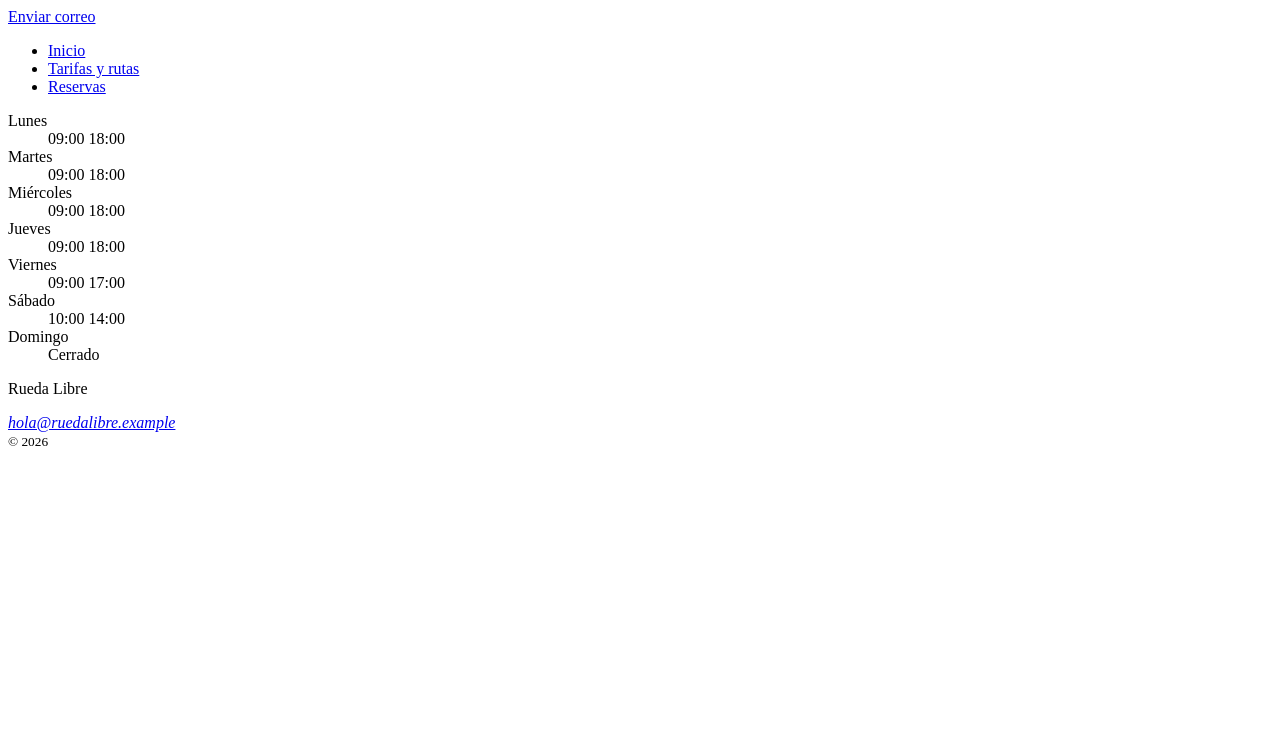
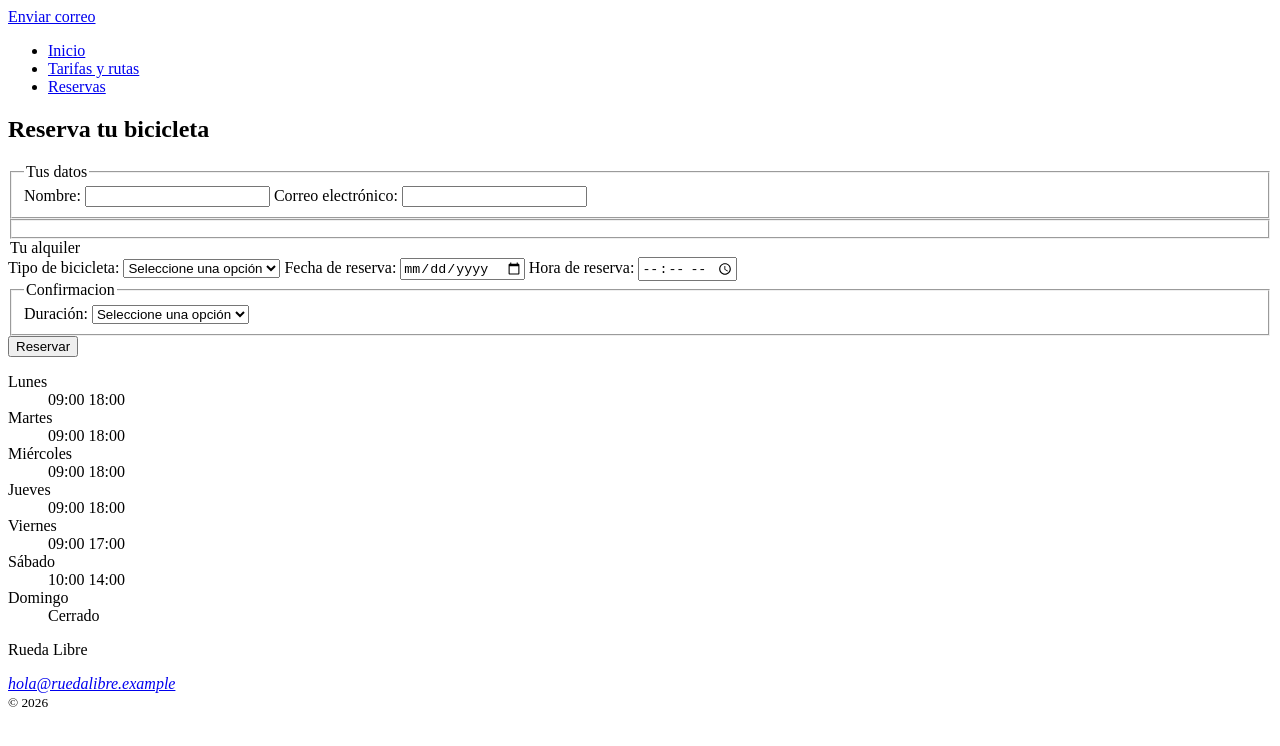
Before and after one commit to Diddier10/rueda-libre, a plain HTML site: page paginas/reservas.html in a window 1280 px wide. Drawn offline with Linux system fonts and the light colour scheme.

Commit message:
feat:agregar formulario a reservas

```diff
--- a/bitacora.txt
+++ b/bitacora.txt
@@ -76,3 +76,6 @@ MicroReto 5
             footer
             footer
         body
+MicroReto
+    Elegi el texto para las datos ya que es mas facil y accesible para el usuario
+    Para la duracion y demas elegi las listas desplegables ya que facilita la experiencia del usuario.
--- a/paginas/reservas.html
+++ b/paginas/reservas.html
@@ -14,6 +14,45 @@
             <li><a href="reservas.html">Reservas</a></li>
         </ul>
     </nav>
+    <main>
+        <section>
+            <h1>Reserva tu bicicleta</h1>
+            <form action="reservar" method="POST">
+                <fieldset>
+                    <legend>Tus datos</legend>
+                    <label for="nombre">Nombre:</label>
+                    <input type="text" id="nombre" name="nombre" required>
+                    <label for="correo">Correo electrónico:</label>
+                    <input type="email" id="correo" name="correo" required>
+                </fieldset>
+                <fieldset>  </fieldset>
+                    <legend>Tu alquiler</legend>
+                    <label for="bicicleta">Tipo de bicicleta:</label>
+                    <select id="bicicleta" name="bicicleta" required>
+                        <option value="">Seleccione una opción</option>
+                        <option value="urbana">Urbana</option>
+                        <option value="montaña">Montaña</option>
+                        <option value="electrica">Eléctrica</option>
+                    </select>
+                    <label for="fecha">Fecha de reserva:</label>
+                    <input type="date" id="fecha" name="fecha" required>
+                    <label for="hora">Hora de reserva:</label>
+                    <input type="time" id="hora" name="hora" required>
+                </fieldset>
+                <fieldset>
+                    <legend>Confirmacion</legend>
+                    <label for="duracion">Duración:</label>
+                    <select id="duracion" name="duracion" required>
+                        <option value="">Seleccione una opción</option>
+                        <option value="1hora">1 hora</option>
+                        <option value="medio-dia">Medio día (4 horas)</option>
+                        <option value="dia-completo">Día completo</option>
+                    </select>
+                </fieldset>
+                <button type="submit">Reservar</button>
+            </form>
+        </section>
+    </main>
     <section>
         <aside class="horario-atencion">
             <dl>
```
